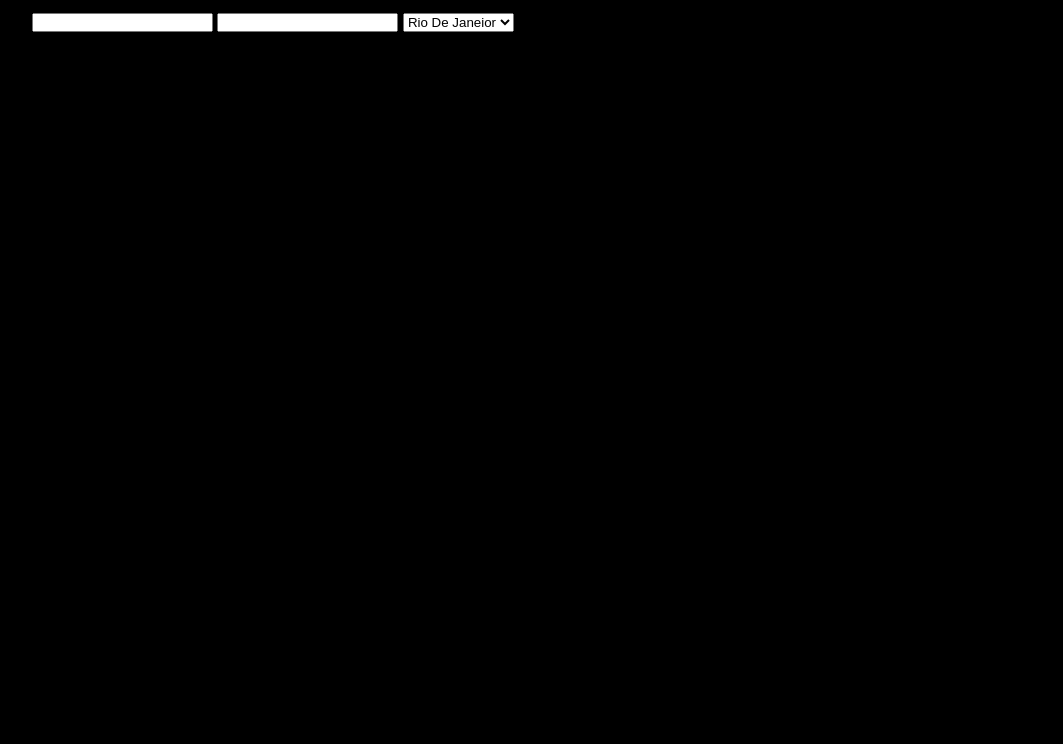
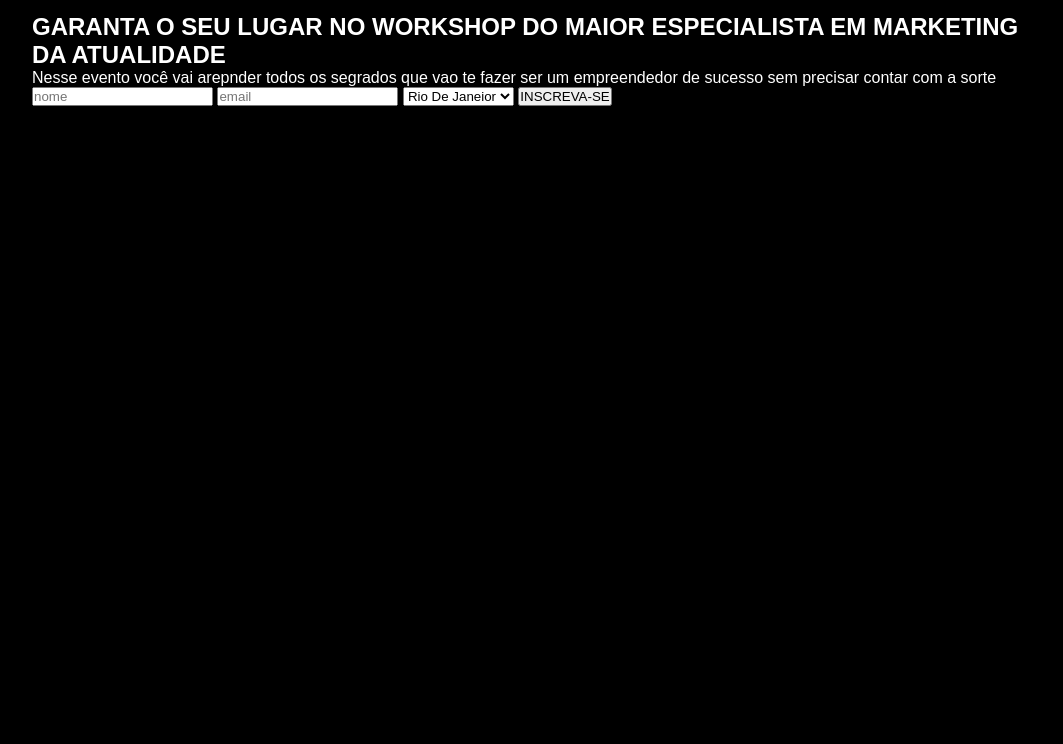
Before and after one commit to pgabrieldeveloper/pagina-captura, a plain HTML site: page index.html in a window 1280 px wide. Shown: the part 56-800 px from the top of the page, without its empty margins (108-1171 px from the left). Drawn offline with Linux system fonts and the light colour scheme.

Commit message:
criando estrutura do formulario

```diff
--- a/css/style.css
+++ b/css/style.css
@@ -10,7 +10,7 @@
 
 body {
     font-family: Arial, Helvetica, sans-serif;
-background-color: black;
+    background-color: black;
 }
 
 header{
@@ -22,3 +22,8 @@ header{
     color: white;
     font-size: 26px;
 }
+
+
+section{
+    color: white;
+}
--- a/index.html
+++ b/index.html
@@ -17,15 +17,27 @@
         </header>
         <main>
             foto da palestra e fomulario
-            <form action="" method="post">
-                <input type="text" name="nome" id="">
-                <input type="email" name="email" id="">
+            <section>
+                <div class="formContainer">
+                    <h1>
+                        GARANTA O SEU LUGAR NO WORKSHOP DO MAIOR ESPECIALISTA EM MARKETING DA ATUALIDADE
+                    </h1>
+                    <P>
+                        Nesse evento você vai arepnder todos os segrados que vao te fazer ser um empreendedor de sucesso sem precisar contar com a sorte
+                    </P>
+                    <form action="" method="POST">
+                        <input type="text" name="nome" id="" placeholder="nome">
+                        <input type="email" name="email" id="" placeholder="email">
                         <select name="Estado" id="">
                             <option value="SE">Sergipe</option>
                             <option value="RJ" selected>Rio De Janeior</option>
                             <option value="SP">São Paulo</option>
                         </select>
+                        <input type="submit" value="INSCREVA-SE">
                     </form>
+                </div>
+            </section>
+
         </main>
         <footer>
             Foto do palestrante
```
Lines whose indentation alone changed are shown as unchanged.
